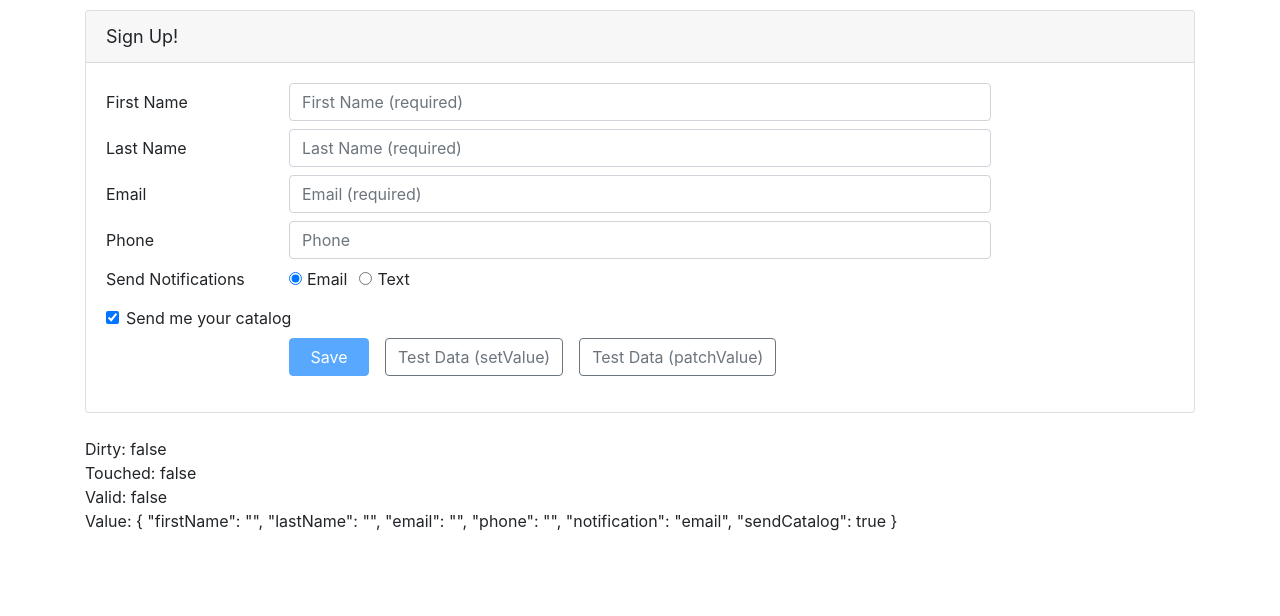
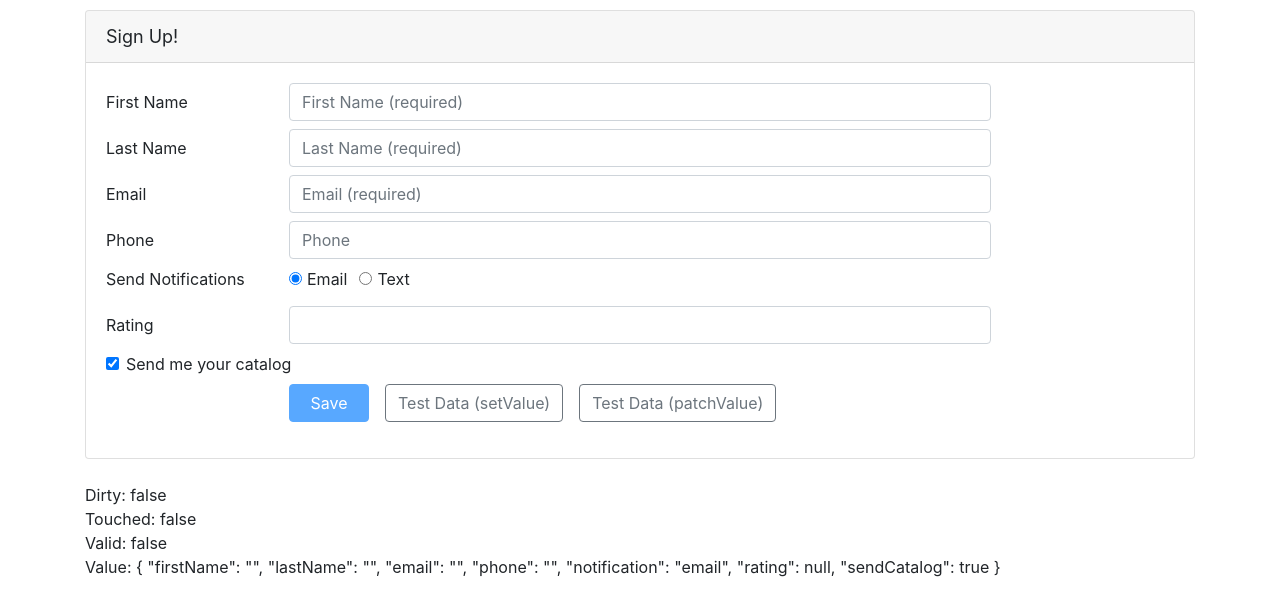
Before and after one commit to MaksymRybak/demo-ps-angular-reactive-forms, an Angular app: page / in a window 1280 px wide. Shown: the top 616 px of the page. Built offline with nearby package versions, Linux system fonts and the light colour scheme.

Commit message:
add custom validator

```diff
--- a/src/app/customers/customer.component.html
+++ b/src/app/customers/customer.component.html
@@ -134,6 +134,29 @@
               />Text
             </label>
           </div>
+        </div>
+      </div>
+
+      <div class="form-group row mb-2">
+        <label class="col-md-2 col-form-label" for="ratingId">Rating</label>
+        <div class="col-md-8">
+          <input
+            class="form-control"
+            id="ratingId"
+            type="number"
+            formControlName="rating"
+            [ngClass]="{
+              'is-invalid':
+                (customerForm.get('rating').touched ||
+                  customerForm.get('rating').dirty) &&
+                !customerForm.get('rating').valid
+            }"
+          />
+          <span class="invalid-feedback">
+            <span *ngIf="customerForm.get('rating').errors?.range">
+              Please rate your experience from 1 to 5.
+            </span>
+          </span>
         </div>
       </div>
 
--- a/src/app/customers/customer.component.ts
+++ b/src/app/customers/customer.component.ts
@@ -1,7 +1,14 @@
 import { Component, OnInit } from '@angular/core';
 
 import { Customer } from './customer';
-import { FormGroup, FormBuilder, Validators } from '@angular/forms';
+import { FormGroup, FormBuilder, Validators, AbstractControl } from '@angular/forms';
+
+function ratingRange(c: AbstractControl): { [key: string]: boolean } | null {
+  if (c.value !== null && (isNaN(c.value) || c.value < 1 || c.value > 5)) {
+    return { 'range': true };
+  }
+  return null;
+}
 
 @Component({
   selector: 'app-customer',
@@ -21,6 +28,7 @@
       email: ['', [Validators.required, Validators.email]],
       phone: '',
       notification: 'email',
+      rating: [ null, ratingRange],
       sendCatalog: true,
     });
   }
@@ -56,4 +64,6 @@
     phoneControl.updateValueAndValidity();
   }
 
+
+
 }
```
